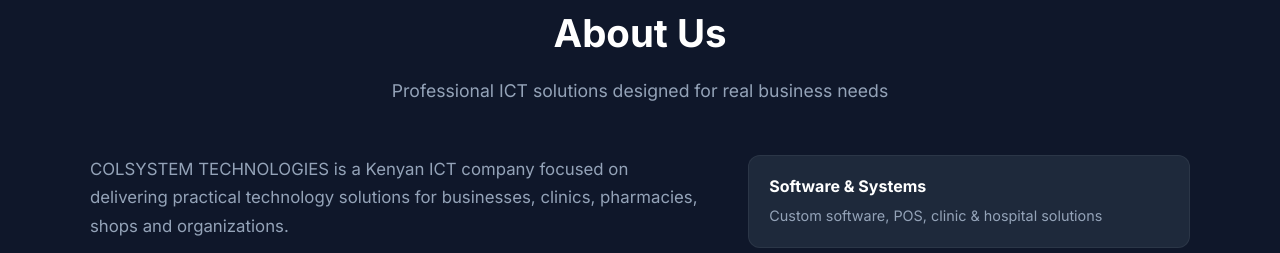
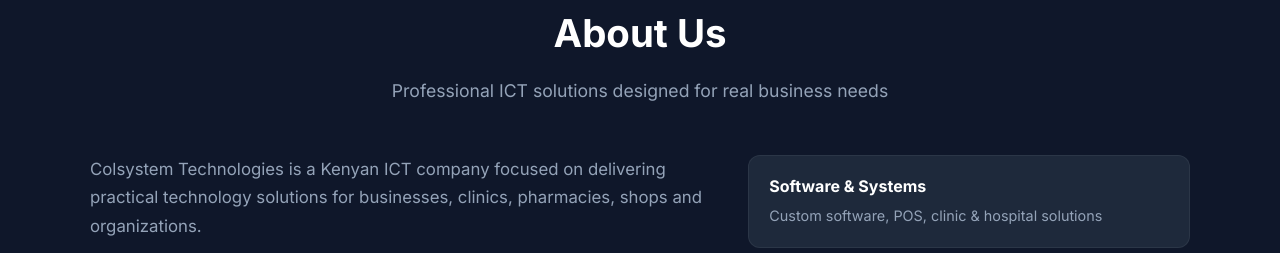
Before and after one commit to colloweb/colsystems-tecnologies, a plain HTML site: page index.html in a window 1280 px wide. Shown: the part 2440-2693 px from the top of the page. Drawn offline with Linux system fonts and the light colour scheme.

Commit message:
Correct company name casing in about section

```diff
--- a/index.html
+++ b/index.html
@@ -165,7 +165,7 @@
       <div class="about-content">
         <div class="about-text">
           <p>
-            COLSYSTEM TECHNOLOGIES is a Kenyan ICT company focused on delivering practical technology solutions for businesses, clinics, pharmacies, shops and organizations.
+            Colsystem Technologies  is a Kenyan ICT company focused on delivering practical technology solutions for businesses, clinics, pharmacies, shops and organizations.
           </p>
           <p>
             We specialize in software development, website creation, Point of Sale systems, clinic and hospital management systems, hardware supply, computer repairs, and process automation. Our goal is simple: help clients operate more efficiently through reliable systems and responsive support.
```
